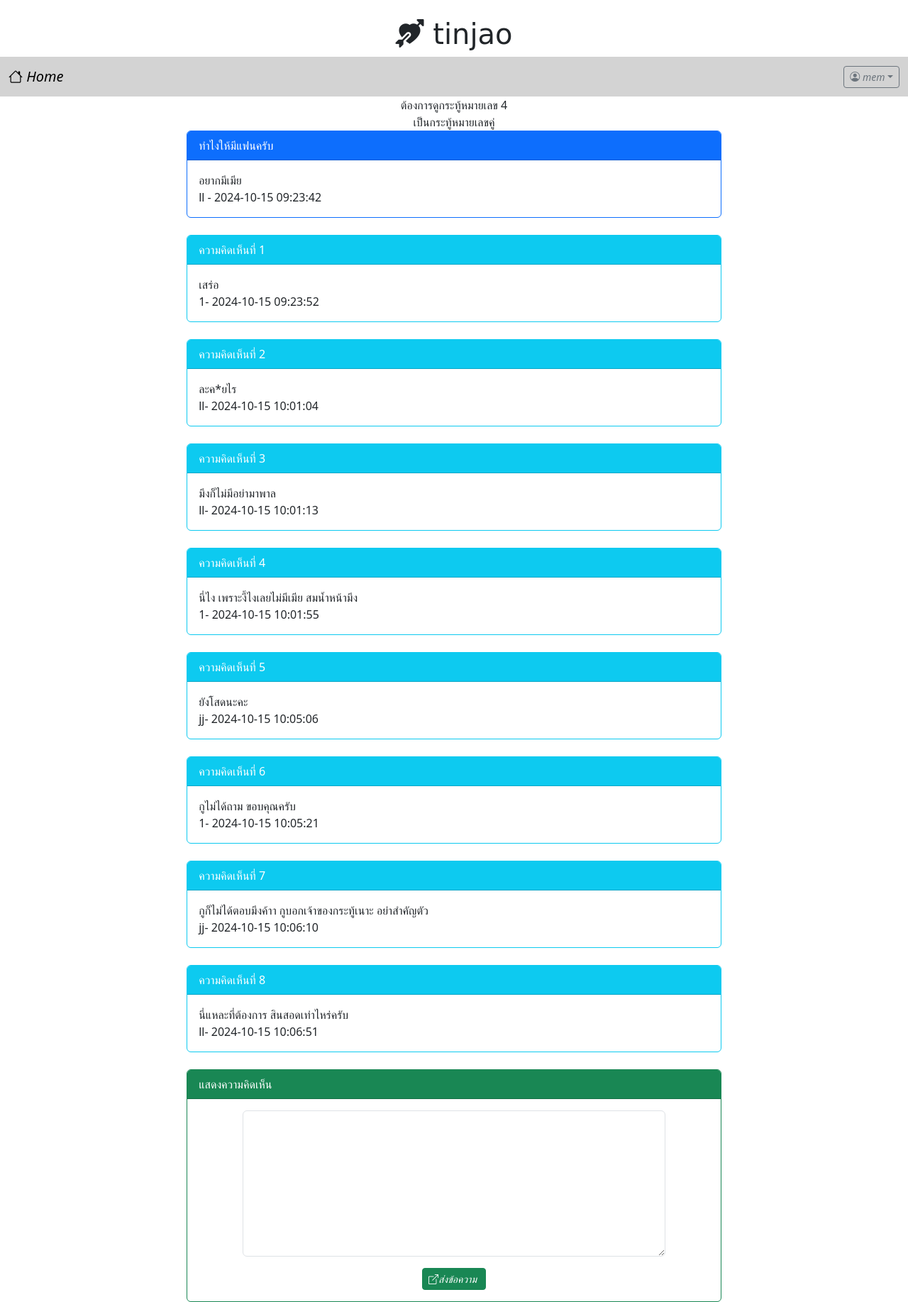
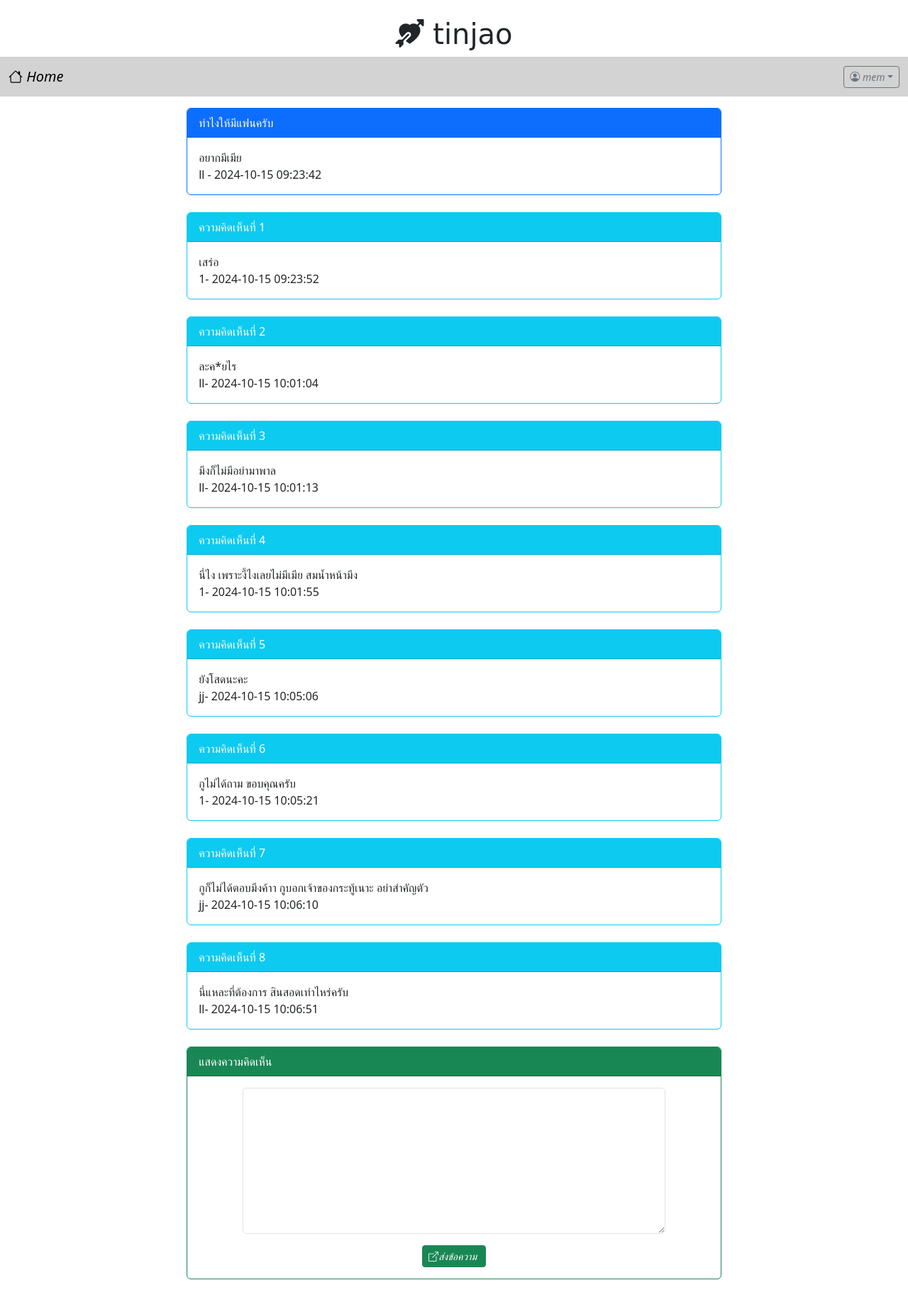
Before and after one commit to ttttontoey/php, a PHP site: page /post.php?id=4 in a window 1280 px wide. Shown: the whole page at 71% size. After the commit the page ends 1803 px from the top, so only its background shows below. Run offline with PHP 8.4, Linux system fonts and the light colour scheme; a user stored in the database is signed in; data comes from the database, SQL or seed files in the repository.

Commit message:
จบแล้ว
เย้ะะะะะะะะะะ

```diff
--- a/category.php
+++ b/category.php
@@ -12,7 +12,6 @@ session_start();
     <link rel="stylesheet" href="https://cdn.jsdelivr.net/npm/bootstrap-icons@1.11.3/font/bootstrap-icons.min.css">
 </head>
 <body>
-    <h1 style="text-align: center;">Webboard Easy</h1>
     <div class="container-fluid">
         <?php
                 include "nav.php"
--- a/index.php
+++ b/index.php
@@ -16,7 +16,7 @@ if (!isset($_COOKIE['catagory'])){
     <link rel="stylesheet" href="https://cdn.jsdelivr.net/npm/bootstrap-icons@1.11.3/font/bootstrap-icons.min.css">
 </head>
 
-<body>
+<body style="background-color: #F2F5ED;">
     <?php
             include "nav.php"
     ?>
--- a/post.php
+++ b/post.php
@@ -15,18 +15,8 @@ session_start();
     <?php
             include "nav.php"
     ?>
-    <div align = "center">
-        <?php
+<?php
             $num = $_GET['id'];
-            echo "ต้องการดูกระทู้หมายเลข ". $num."<BR>";
-            if ($num % 2 == 0)
-            {
-                echo "เป็นกระทู้หมายเลขคู่";
-            }
-            else
-            {
-                echo "เป็นกระทู้หมายเลขคี่";
-            }
             $conn=new PDO("mysql:host=localhost;dbname=webboard;charset=utf8","root", "");
             $sql = "SELECT t1.title,t1.id,t2.login,t1.post_date,t1.content From post as t1
                 Inner Join user as t2 ON (t1.user_id=t2.id) where t1.id=$num";
@@ -37,8 +27,7 @@ session_start();
             }
             $conn=null;
         ?>
-        </div>
-        <div class="container-fluid">
+        <div class="container-fluid mt-3">
         <div class="card text-dark bg-white border-primary mx-auto" style="width: 60%;">
             <div class="card-header bg-primary text-white"><?php echo $head; ?></div>
             <div class="card-body">
@@ -65,8 +54,7 @@ session_start();
                 }
                 $conn=null;
 
-
-                if ($_SESSION['role'] != 'b'){
+                if (isset($_SESSION['id'])&&$_SESSION['role'] != 'b'){
                     echo "<div class='card text-dark bg-white border-success mx-auto' style='width: 60%;'>
                             <div class='card-header bg-success text-white'>แสดงความคิดเห็น</div>
                             <div class='card-body'>
```
